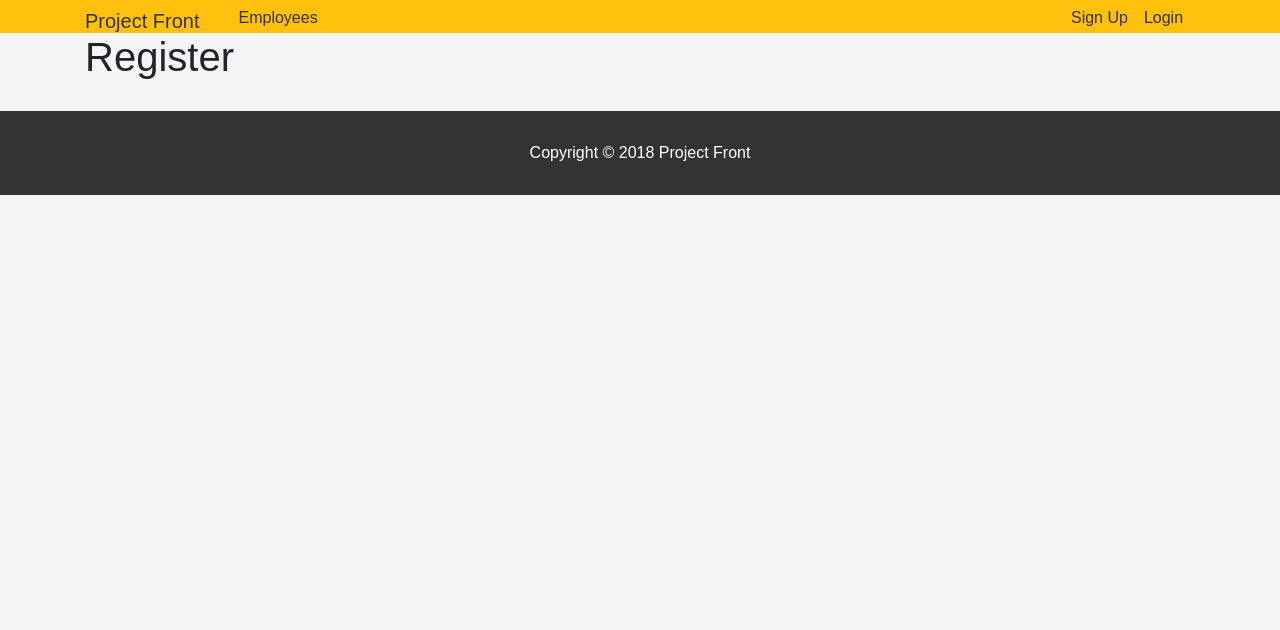
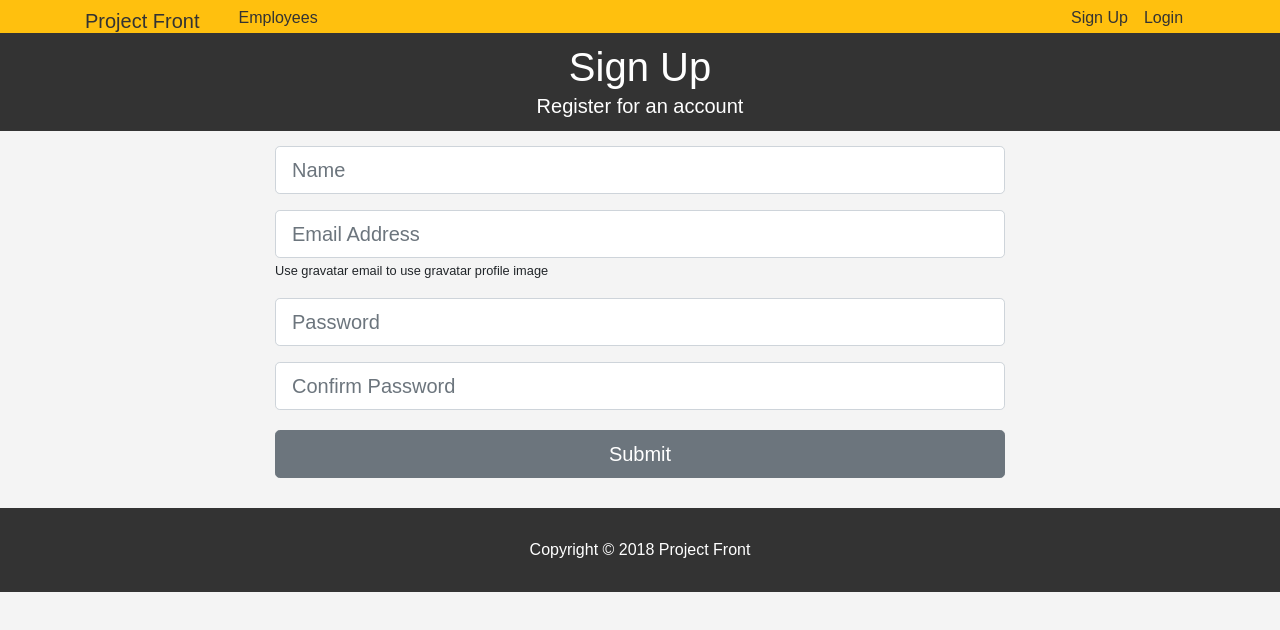
Before and after one commit to RandyDavis/FS-React-Project-Manager, a React (Create React App) app in the folder client/: page /register in a window 1280 px wide. Shown: the top 630 px of the page. Built offline with nearby package versions, Linux system fonts and the light colour scheme.

Commit message:
add markup to Login and Register components; Add initial state and change events to Login and Register

```diff
--- a/client/src/App.js
+++ b/client/src/App.js
@@ -16,9 +16,10 @@ class App extends Component {
         <div className="App">
           <Navbar />
           <Route exact path='/' component={ Landing } />
+          <Route exact path='/register' component={ Register } />
+          <Route exact path='/login' component={ Login } />
           <div className="container">
-            <Route exact path='/register' component={ Register } />
-            <Route exact path='/login' component={ Login } />
+
           </div>
           <Footer />
         </div>
--- a/client/src/components/auth/Login.js
+++ b/client/src/components/auth/Login.js
@@ -1,9 +1,82 @@
 import React, { Component } from 'react';
 
 class Login extends Component {
+    constructor(props) {
+        super(props);
+
+        this.state = {
+            email: '',
+            password: '',
+            errors: {}
+        }
+
+        this.onChange = this.onChange.bind(this);
+        this.onSubmit = this.onSubmit.bind(this);
+    }
+
+    onChange(e) {
+        this.setState({ [e.target.name]: e.target.value })
+    }
+
+    onSubmit(e) {
+        e.preventDefault();
+
+        const userData = {
+            email: this.state.email,
+            password: this.state.password
+        }
+
+        console.log(userData);
+    }
+
     render() {
         return (
-            <h1>Login</h1>
+            <div className="Login">
+                <header id="header">
+                    <div className="container">
+                        <div className="row">
+                            <div className="col-xs-12 col-md-12 text-center">
+                                <h1>Log In</h1>
+                                <small className="lead">Sign in to your account</small>
+                            </div>
+                        </div>
+                    </div>
+                </header>
+
+                <section id="login-main">
+                    <div className="container">
+                        <div className="row">
+                            <div className="col"></div>
+                            <div className="col-6">
+                                <form onSubmit={this.onSubmit}>
+                                    <div className="form-group">
+                                        <input
+                                            className="form-control form-control-lg"
+                                            type="text"
+                                            placeholder="Email Address"
+                                            name="email"
+                                            value={this.state.email}
+                                            onChange={this.onChange}
+                                        />
+                                    </div>
+                                    <div className="form-group">
+                                        <input
+                                            className="form-control form-control-lg"
+                                            type="password"
+                                            placeholder="Password"
+                                            name="password"
+                                            value={this.state.password}
+                                            onChange={this.onChange}
+                                        />
+                                    </div>
+                                    <input type="submit" className="btn btn-secondary btn-lg btn-block" value="Log In" />
+                                </form>
+                            </div>
+                            <div className="col"></div>
+                        </div>
+                    </div>
+                </section>
+            </div>
         )
     }
 }
--- a/client/src/components/auth/Register.js
+++ b/client/src/components/auth/Register.js
@@ -1,11 +1,108 @@
 import React, { Component } from 'react';
 
 class Register extends Component {
+    constructor(props) {
+        super(props);
+
+        this.state = {
+            name: '',
+            email: '',
+            password: '',
+            password2: '',
+            errors: {}
+        }
+
+        this.onChange = this.onChange.bind(this);
+        this.onSubmit = this.onSubmit.bind(this);
+    }
+
+    onChange(e) {
+        this.setState({ [e.target.name]: e.target.value })
+    }
+
+    onSubmit(e) {
+        e.preventDefault();
+
+        const newUser = {
+            name: this.state.name,
+            email: this.state.email,
+            password: this.state.password,
+            password2: this.state.password2
+        }
+
+        console.log(newUser);
+    }
+
     render() {
         return (
-            <h1>Register</h1>
+            <div className="register">
+                <header id="header">
+                    <div className="container">
+                        <div className="row">
+                            <div className="col-xs-12 col-md-12 text-center">
+                                <h1>Sign Up</h1>
+                                <small className="lead">Register for an account</small>
+                            </div>
+                        </div>
+                    </div>
+                </header>
+                <section id="register-main">
+                    <div className="container">
+                        <div className="row">
+                            <div className="col"></div>
+                            <div className="col-8">
+                                <form onSubmit={this.onSubmit}>
+                                    <div className="form-group">
+                                        <input
+                                            className="form-control form-control-lg"
+                                            type="text"
+                                            placeholder="Name"
+                                            name="name"
+                                            value={this.state.name}
+                                            onChange={this.onChange}
+                                        />
+                                    </div>
+                                    <div className="form-group">
+                                        <input
+                                            className="form-control form-control-lg"
+                                            type="text"
+                                            placeholder="Email Address"
+                                            name="email"
+                                            value={this.state.email}
+                                            onChange={this.onChange}
+                                        />
+                                        <small>Use gravatar email to use gravatar profile image</small>
+                                    </div>
+                                    <div className="form-group">
+                                        <input
+                                            className="form-control form-control-lg"
+                                            type="password"
+                                            placeholder="Password"
+                                            name="password"
+                                            value={this.state.password}
+                                            onChange={this.onChange}
+                                        />
+                                    </div>
+                                    <div className="form-group">
+                                        <input
+                                            className="form-control form-control-lg"
+                                            type="password"
+                                            placeholder="Confirm Password"
+                                            name="password2"
+                                            value={this.state.password2}
+                                            onChange={this.onChange}
+                                        />
+                                    </div>
+                                    <input type="submit" className="btn btn-secondary btn-lg btn-block mt-20" />
+                                </form>
+                            </div>
+                            <div className="col"></div>
+                        </div>
+                    </div>
+                </section>
+            </div>
         )
     }
 }
 
-export default Register;
+export default Register
```
